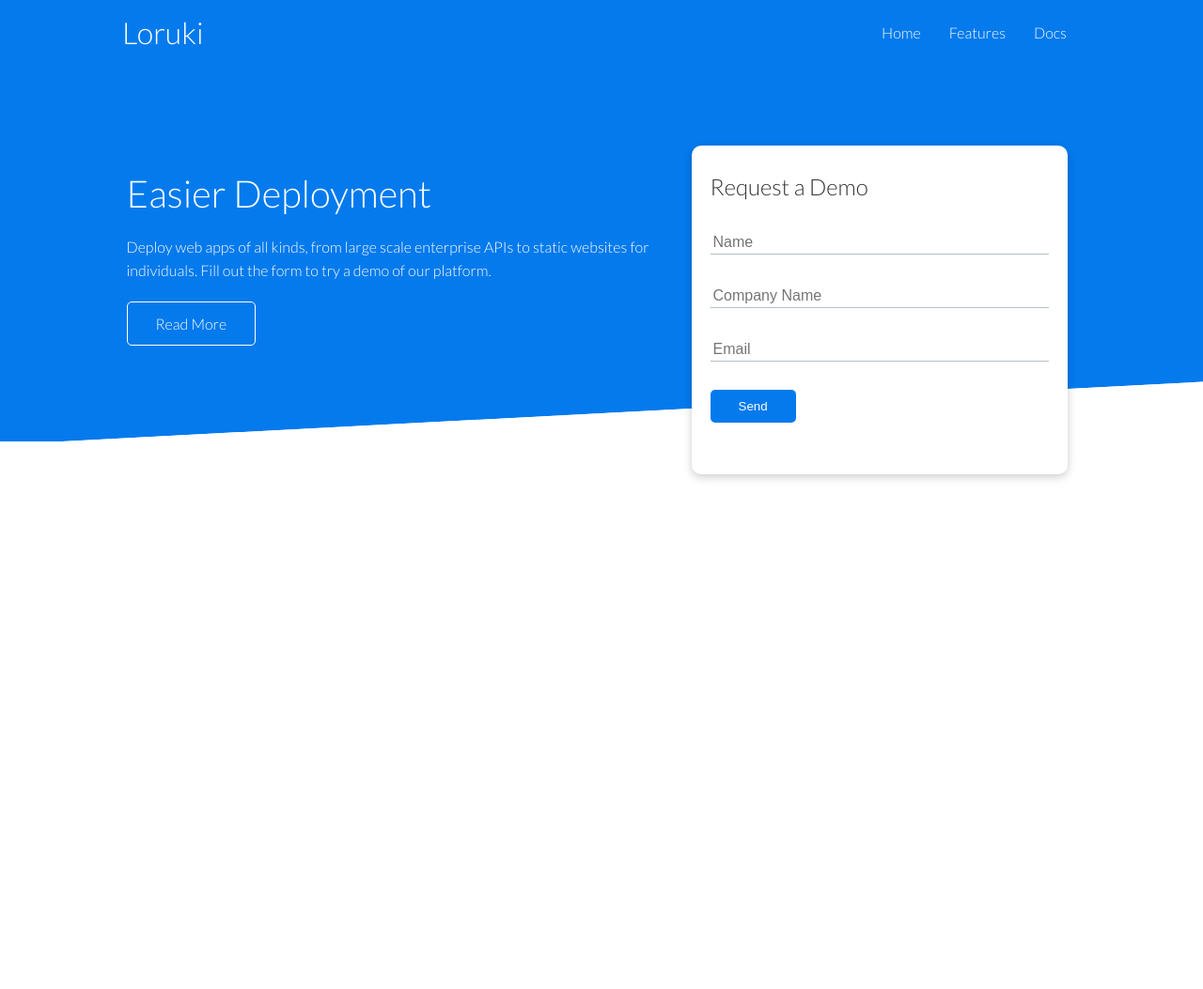
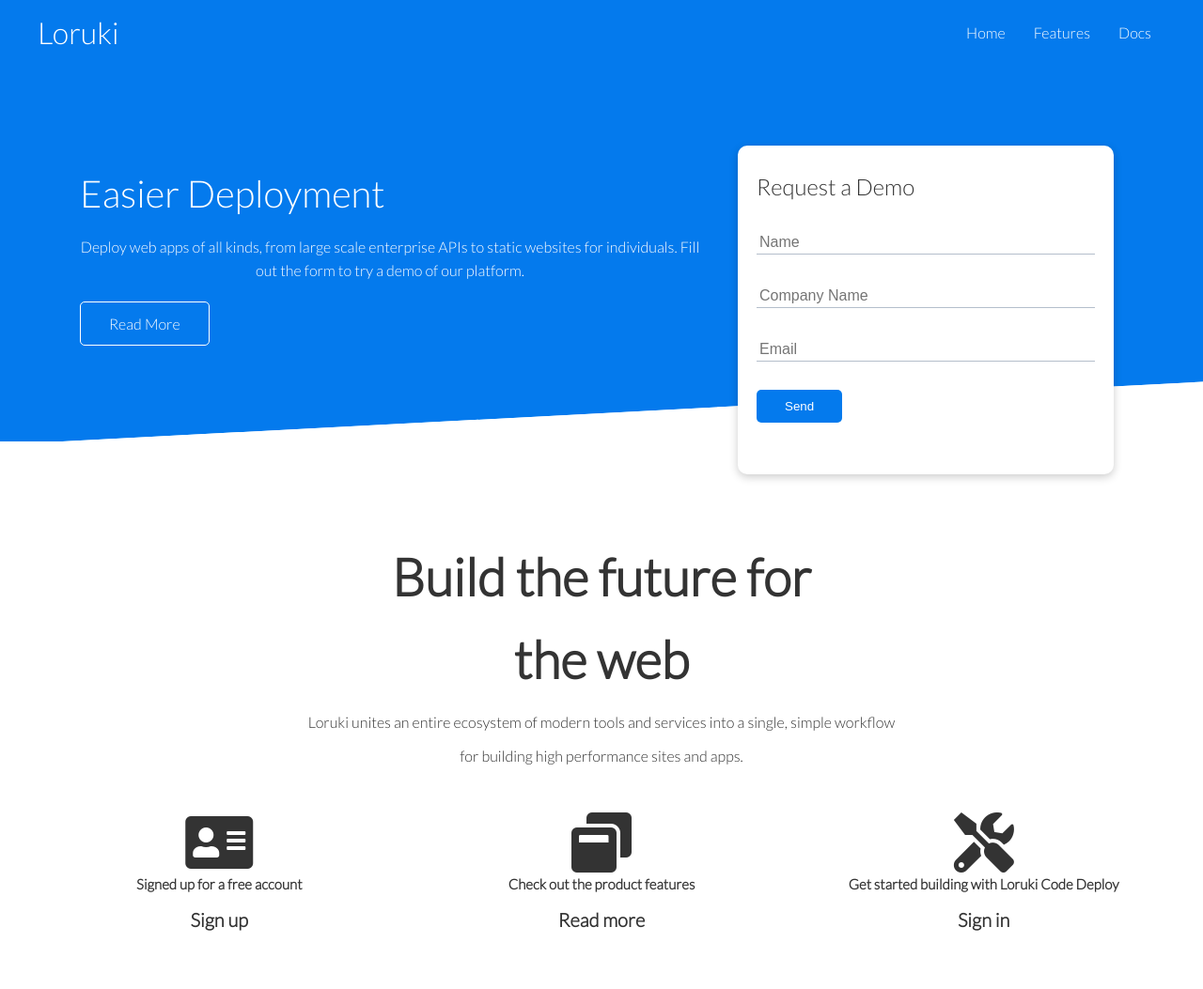
Before and after one commit to lab-brussels-1/loruki-2, a plain HTML site: page index.html in a window 1280 px wide. Shown: the whole page at 94% size. Before the commit the page ends 800 px from the top, so only its background shows below. Drawn offline with Linux system fonts and the light colour scheme.

Commit message:
adding sign-up accounts

```diff
--- a/index.html
+++ b/index.html
@@ -65,5 +65,34 @@
         </div>
       </div>
     </section>
+    <!--Accounts-->
+    <section class="accounts">
+      <div class="container">
+        <h3 class="accounts-heading">Build the future for the web</h3>
+        <p>
+          Loruki unites an entire ecosystem of modern tools and services into a
+          single, simple workflow
+        </p>
+        <p>for building high performance sites and apps.</p>
+
+        <div class="grid grid-3 text-center my-4">
+          <div>
+            <i class="fas fa-address-card fa-4x"></i>
+            <h3>Signed up for a free account</h3>
+            <p class="text-secondary">Sign up</p>
+          </div>
+          <div>
+            <i class="fas fa-window-restore fa-4x"></i>
+            <h3>Check out the product features</h3>
+            <p class="text-secondary">Read more</p>
+          </div>
+          <div>
+            <i class="fas fa-tools fa-4x"></i>
+            <h3>Get started building with Loruki Code Deploy</h3>
+            <p class="text-secondary">Sign in</p>
+          </div>
+        </div>
+      </div>
+    </section>
   </body>
 </html>
--- a/styles/index.css
+++ b/styles/index.css
@@ -40,6 +40,10 @@ img {
   width: 100%;
 }
 
+.text-center {
+  text-align: center;
+}
+
 .flex {
   display: flex;
   justify-content: center;
@@ -54,6 +58,51 @@ img {
   justify-content: center;
   align-items: center;
   height: 100%;
+}
+
+.grid-3 {
+  grid-template-columns: repeat(3, 1fr);
+}
+
+/* Margin */
+.my-1 {
+  margin: 1rem 0;
+}
+
+.my-2 {
+  margin: 1.5rem 0;
+}
+
+.my-3 {
+  margin: 2rem 0;
+}
+
+.my-4 {
+  margin: 3rem 0;
+}
+
+.my-5 {
+  margin: 4rem 0;
+}
+
+.m-1 {
+  margin: 1rem;
+}
+
+.m-2 {
+  margin: 1.5rem;
+}
+
+.m-3 {
+  margin: 2rem;
+}
+
+.m-4 {
+  margin: 3rem;
+}
+
+.m-5 {
+  margin: 4rem;
 }
 
 /* navbar */
@@ -145,9 +194,36 @@ img {
   -ms-transform: skewY(-3deg);
 }
 
+/* Accounts */
+.accounts {
+  padding-top: 100px;
+  animation: slideInFromBottom 1s ease-in;
+}
+
+.accounts-heading {
+  max-width: 500px;
+  margin: auto;
+  text-align: center;
+  font-size: 55px;
+  font-weight: bold;
+}
+
+p {
+  text-align: center;
+}
+
+.accounts .grid h3 {
+  font-size: 15px;
+}
+
+.accounts .grid p {
+  font-size: 20px;
+  font-weight: bold;
+}
+
 /* Utilities */
 .container {
-  max-width: 1100px;
+  max-width: 1280px;
   margin: 0 auto;
   overflow: auto;
   padding: 0 40px;
```
Also changed, not shown: planning/assets/product-icon.png (added), planning/assets/sign-up.png (added), planning/assets/start-using.png (added), 3 other files.
